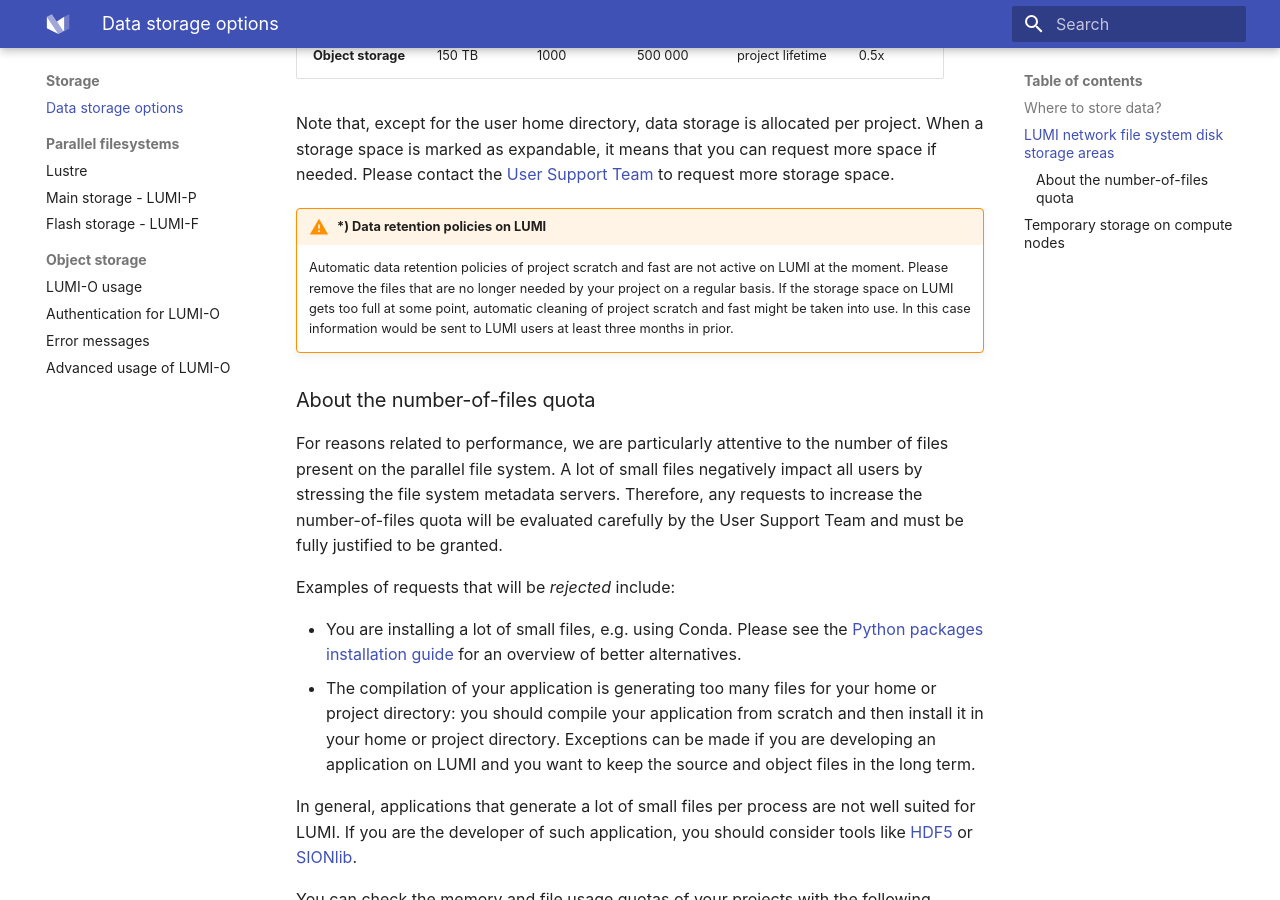
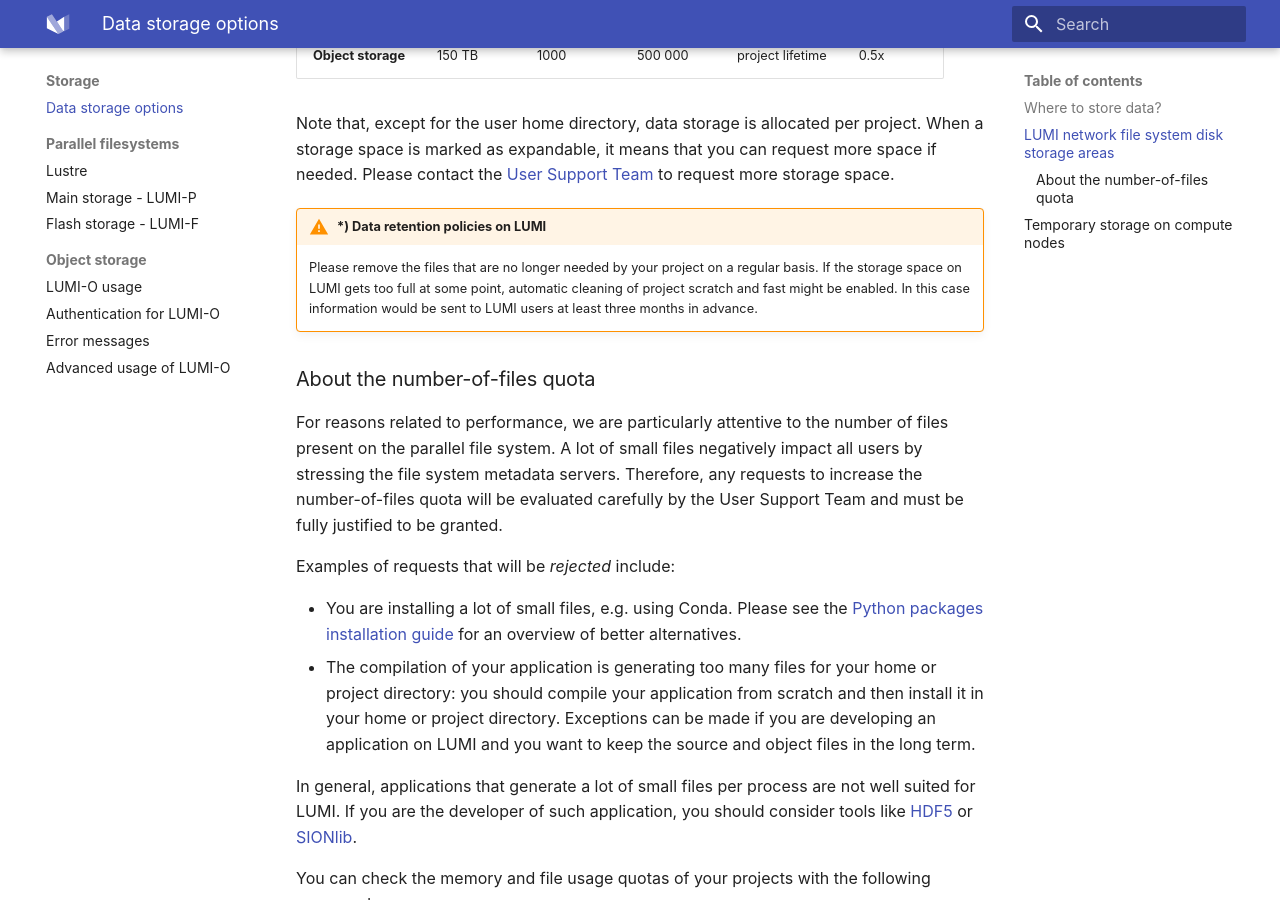
Before and after one commit to Lumi-supercomputer/lumi-userguide, an MkDocs documentation site: the page built from docs/storage/index.md, in a window 1280 px wide and 900 px high, scrolled down 1896 px. Built offline with MkDocs 1.6.1 and Material for MkDocs 9.7.7, drawn with Linux system fonts in a browser that asks for light colours.

Commit message:
Small-fixes

```diff
--- a/docs/storage/index.md
+++ b/docs/storage/index.md
@@ -110,8 +110,8 @@ to request more storage space.
 
 !!! warning " *) Data retention policies on LUMI"
 
-    Automatic data retention policies of project scratch and fast are not active on LUMI at the moment. Please remove the files that are no longer needed by your project on a regular basis.
-    If the storage space on LUMI gets too full at some point, automatic cleaning of project scratch and fast might be taken into use. In this case information would be sent to LUMI users at least three months in prior.
+    Please remove the files that are no longer needed by your project on a regular basis.
+    If the storage space on LUMI gets too full at some point, automatic cleaning of project scratch and fast might be enabled. In this case information would be sent to LUMI users at least three months in advance.
 
 <!---
 (Comment: This box should be hidden as long as the policy is kept inactive.)
```
